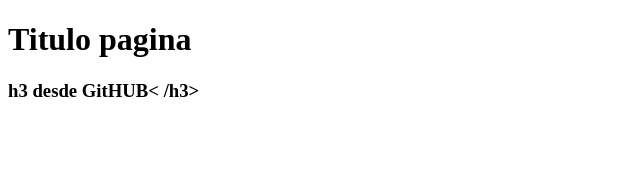
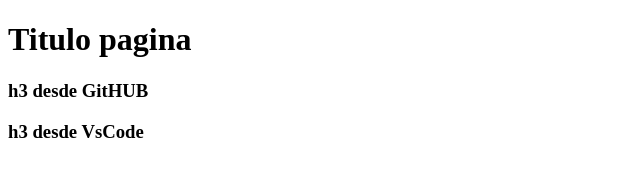
Before and after one commit to wolfprogram/P03, a plain HTML site: page index.html in a window 1280 px wide. Shown: the whole page, without its empty margins (0-640 px from the left). Drawn offline with Linux system fonts and the light colour scheme.

Commit message:
h3 agregado desde VS cODE

```diff
--- a/index.html
+++ b/index.html
@@ -8,6 +8,7 @@
   </head>
   <body>
     <h1>Titulo pagina</h1>
-    <h3>h3 desde GitHUB< /h3>
+    <h3>h3 desde GitHUB</h3>
+    <h3>h3 desde VsCode</h3>
   </body>
 </html>
```
